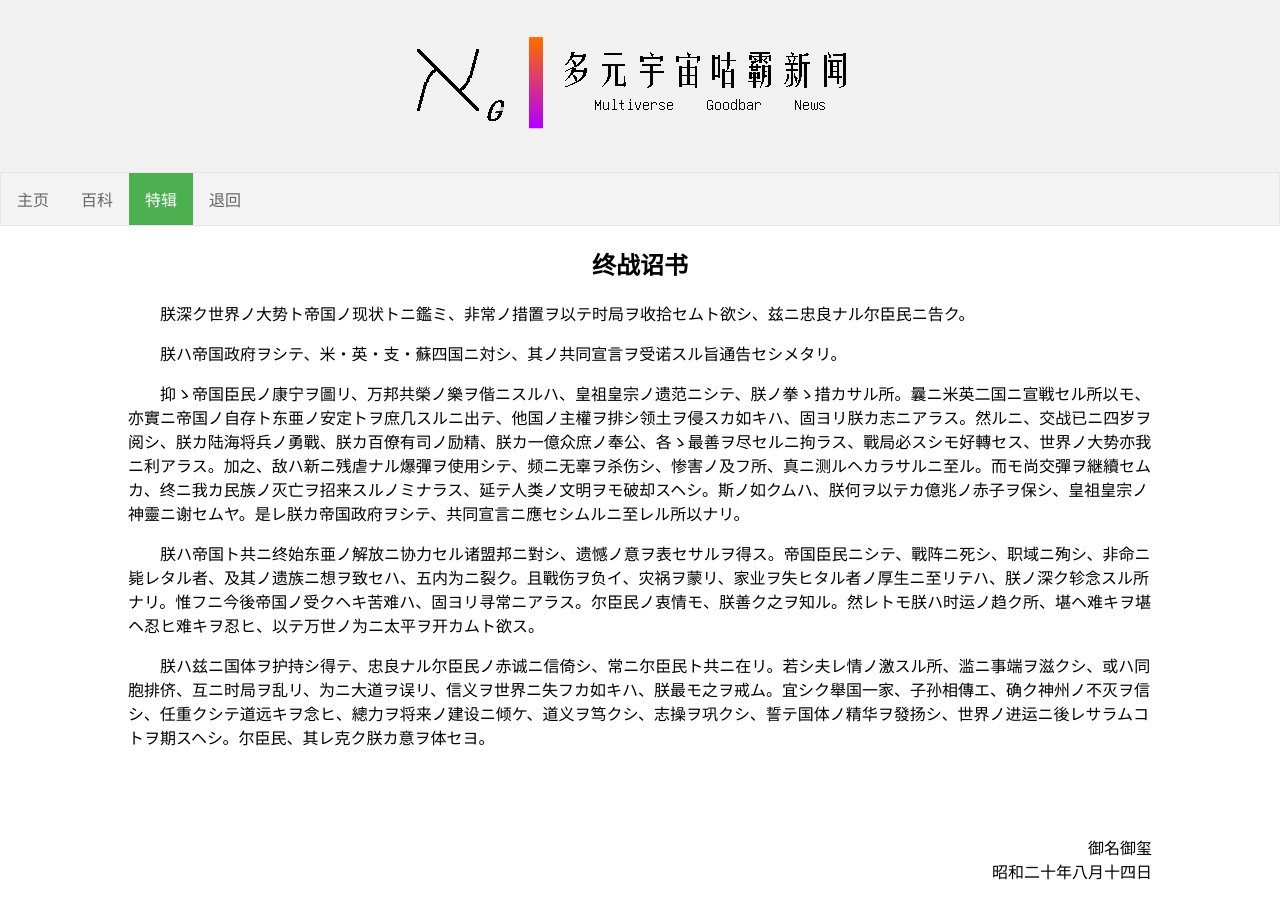
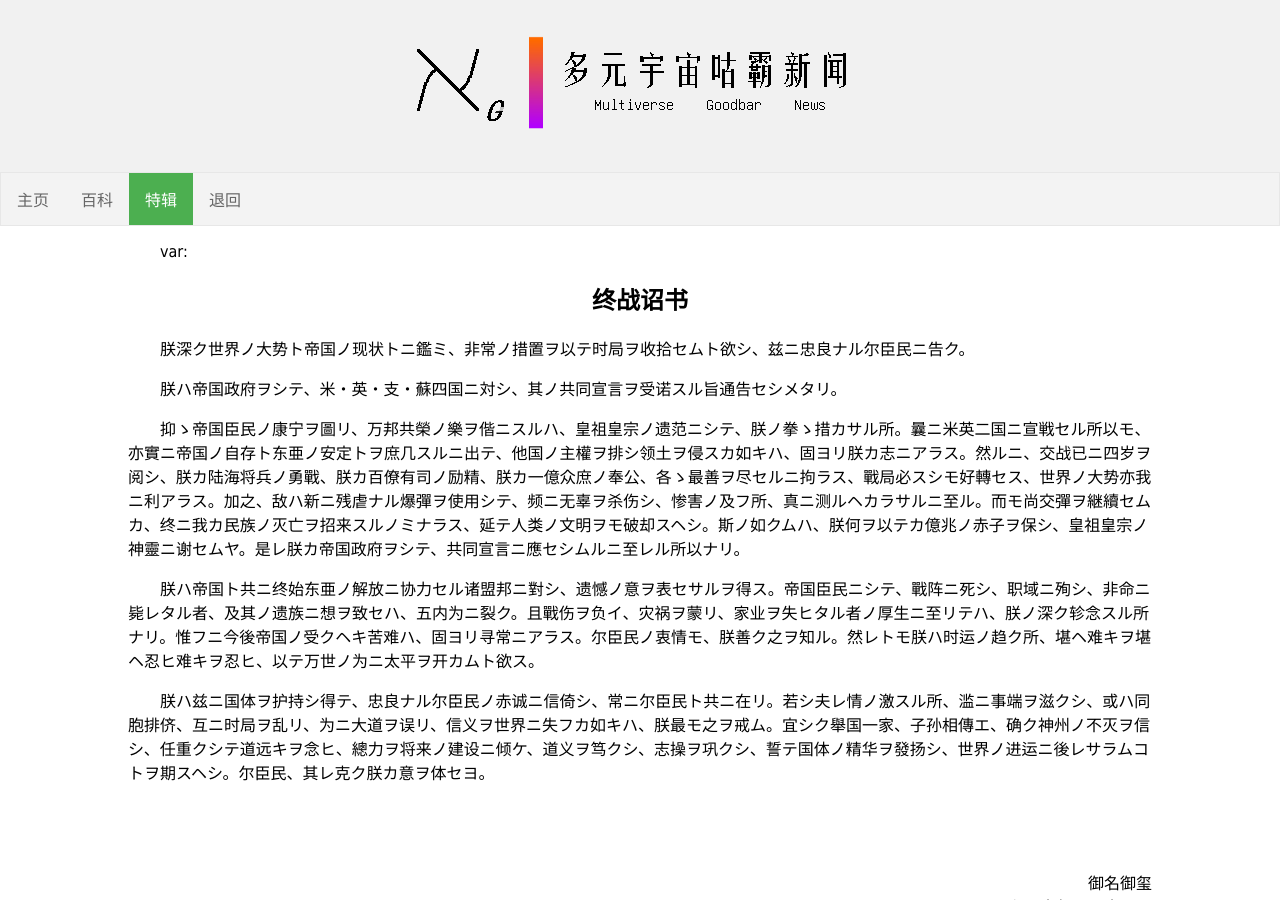
Before and after one commit to 142428525/142428525.github.io, a Jekyll site: the page built from news/like.md, in a window 1280 px wide and 900 px high. Built offline with Jekyll 4.4.1, drawn with Linux system fonts in a browser that asks for light colours.

Commit message:
Update like.md

```diff
--- a/news/like.md
+++ b/news/like.md
@@ -3,6 +3,7 @@ layout: news
 title: 特辑
 a2: true
 ---
+var:{{page.categories}}
 <style>
 	p
 	{
```
